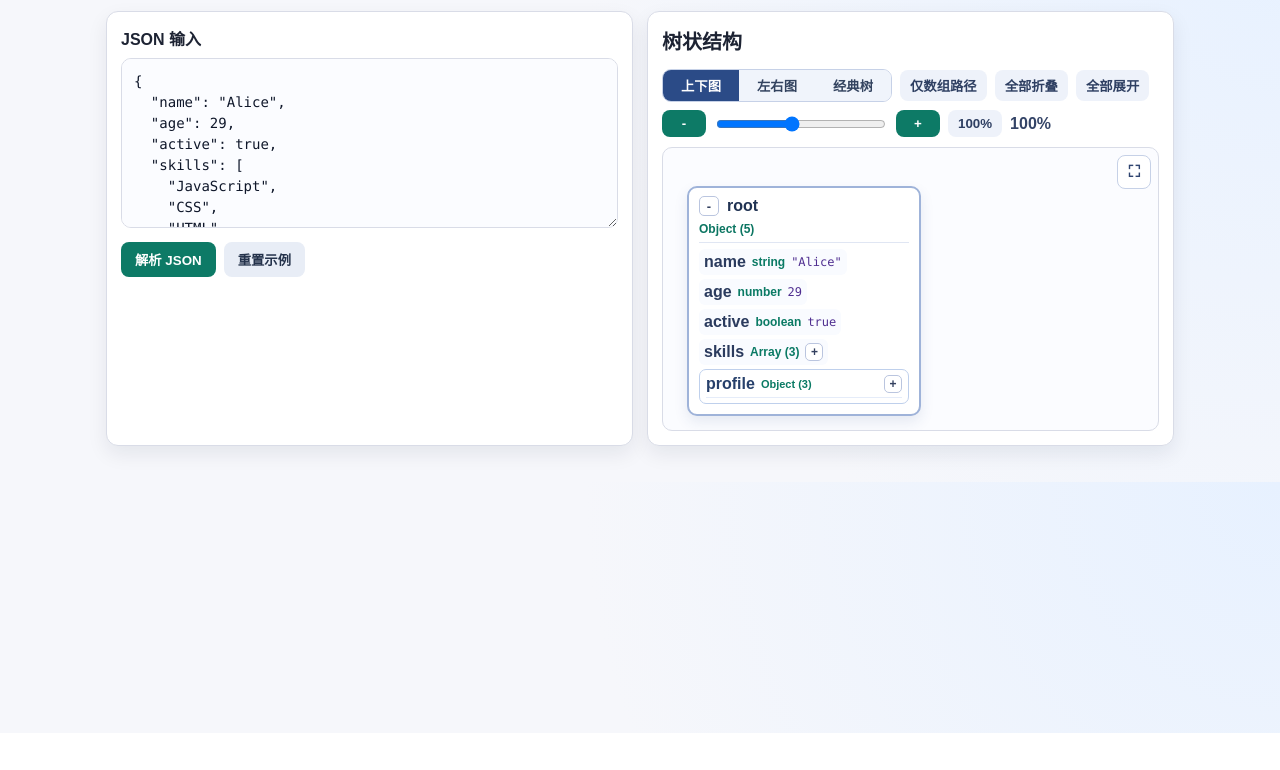
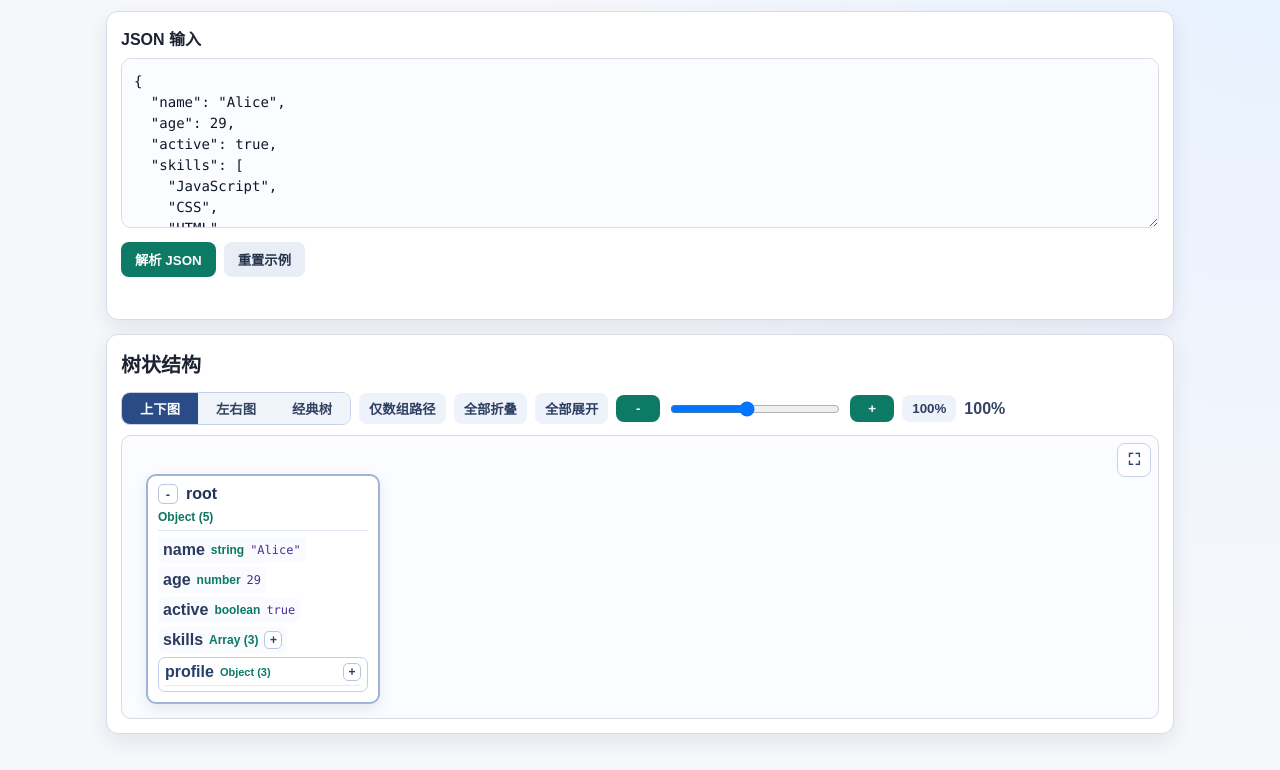
Before and after one commit to Simon9997/json-parser-visualize, a website with bundled scripts: page index.html in a window 1280 px wide. Shown: the part 67-837 px from the top of the page. Before the commit the page ends 800 px from the top, so only its background shows below. Built offline with nearby package versions, Linux system fonts and the light colour scheme.

Commit message:
Stack input and tree panels vertically

```diff
--- a/style.css
+++ b/style.css
@@ -625,15 +625,6 @@ button:hover {
 
 @media (min-width: 920px) {
   .app {
-    grid-template-columns: 1fr 1fr;
-  }
-
-  .app-header {
-    grid-column: span 2;
-  }
-
-  .input-panel,
-  .tree-panel {
-    grid-column: span 1;
+    grid-template-columns: 1fr;
   }
 }
```
